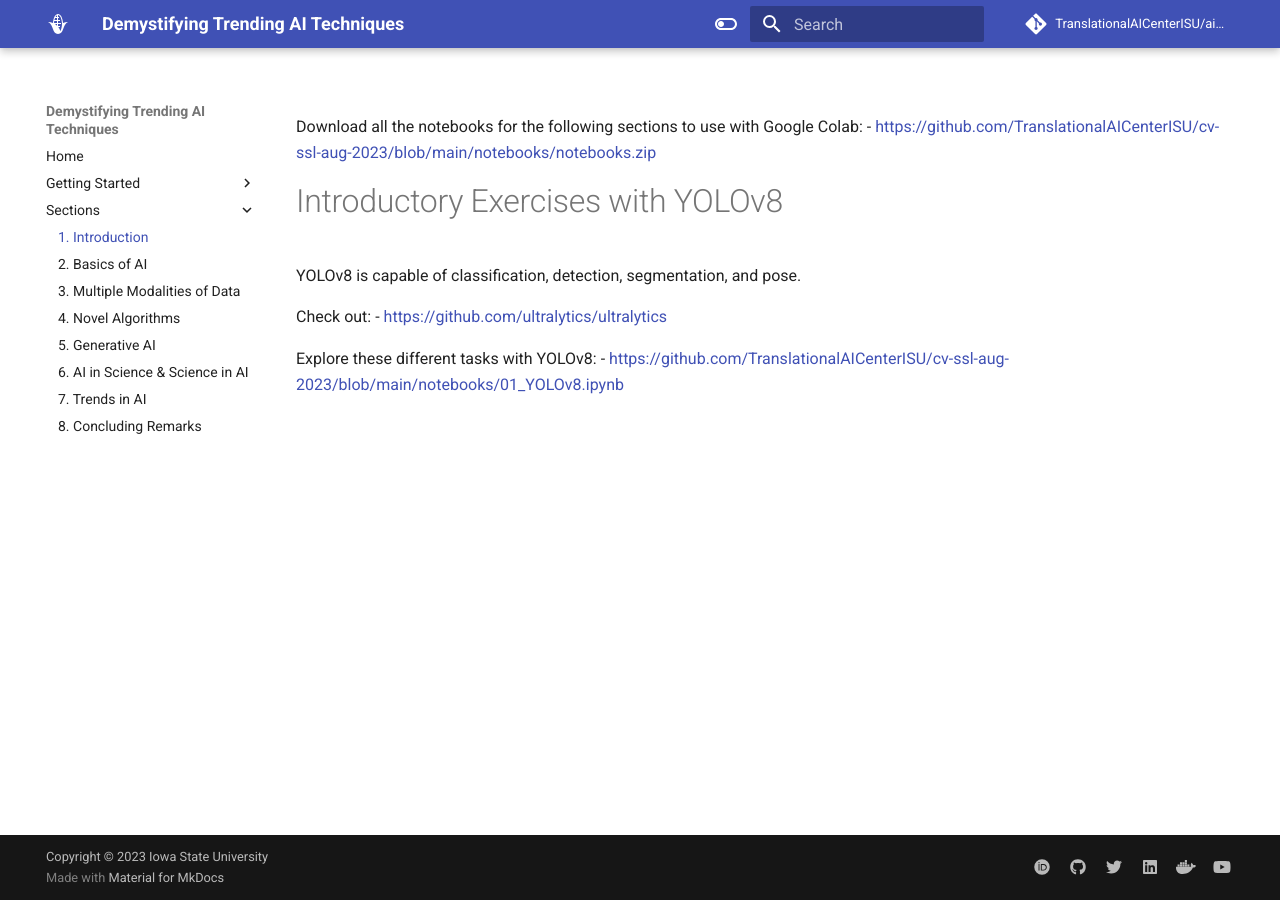
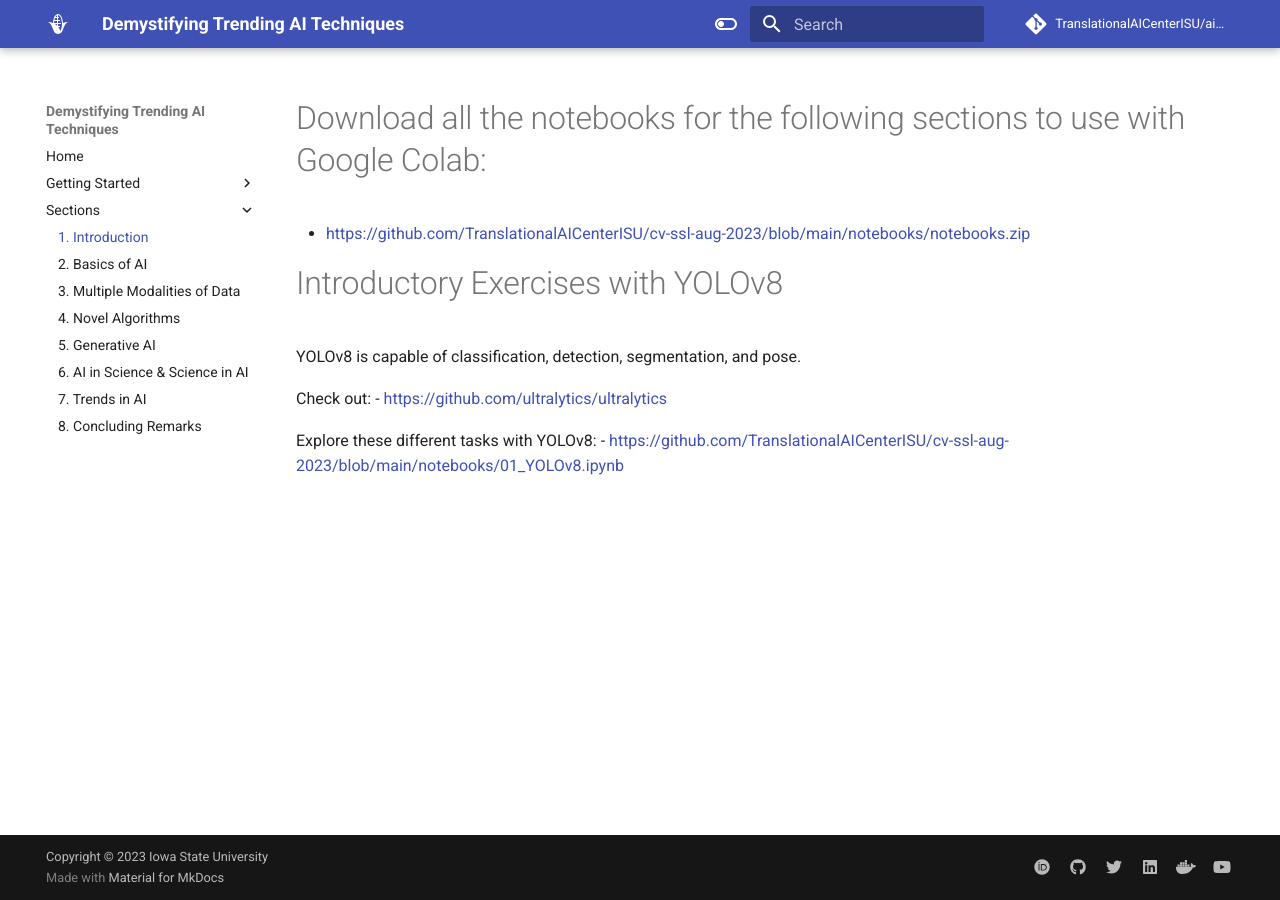
Before and after one commit to TranslationalAICenterISU/cv-ssl-aug-2023, an MkDocs documentation site: the page built from docs/sections/m01_intro.md, in a window 1280 px wide. Built offline with MkDocs 1.6.1 and Material for MkDocs 9.7.7, drawn with Linux system fonts in a browser that asks for light colours; some web fonts are replaced; a script that is not in the unit is left out; comment, search, counter and statistics services are not loaded.

Commit message:
markdown changes

```diff
--- a/docs/sections/m01_intro.md
+++ b/docs/sections/m01_intro.md
@@ -1,4 +1,5 @@
-Download all the notebooks for the following sections to use with Google Colab:
+# Download all the notebooks for the following sections to use with Google Colab:
+
 - [https://github.com/TranslationalAICenterISU/cv-ssl-aug-2023/blob/main/notebooks/notebooks.zip](https://github.com/TranslationalAICenterISU/cv-ssl-aug-2023/blob/main/notebooks/notebooks.zip)
 
 # Introductory Exercises with YOLOv8
```
Also changed, not shown: docs/sections/m04_grounding_dino.md (+1 -1 lines).
